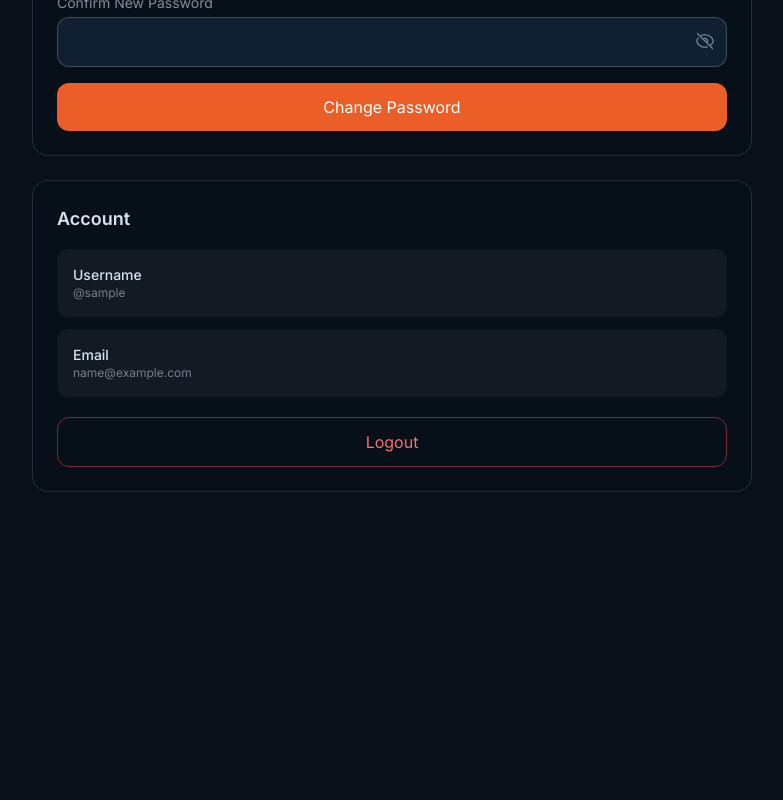
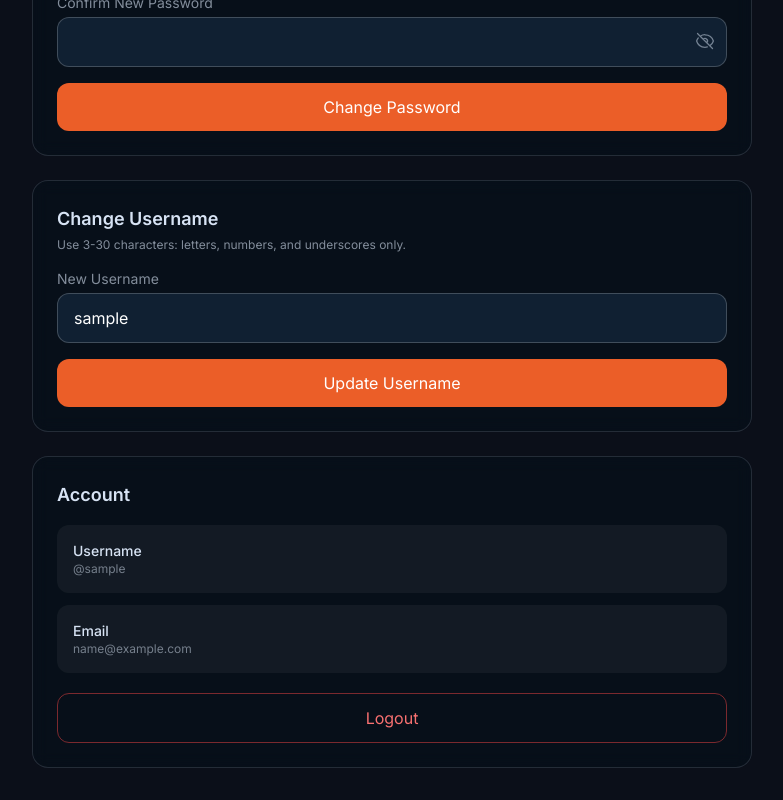
Before and after one commit to adharsh277/fliktox, a Next.js app in the folder frontend/: page /settings in a window 1280 px wide. Shown: the part 945-1745 px from the top of the page, without its empty margins (248-1031 px from the left). Before the commit the page ends 1469 px from the top, so only its background shows below. Built offline with nearby package versions, Linux system fonts and the light colour scheme; no server answers; sample sign-in values are in the browser's storage.

Commit message:
added   frontend/src/components/NavBar.js

```diff
--- a/frontend/src/app/settings/page.js
+++ b/frontend/src/app/settings/page.js
@@ -21,6 +21,8 @@ function EyeIcon({ open }) {
 export default function SettingsPage() {
   const router = useRouter();
   const [user, setUser] = useState(null);
+  const [username, setUsername] = useState("");
+  const [usernameMsg, setUsernameMsg] = useState("");
   const [bio, setBio] = useState("");
   const [profilePhoto, setProfilePhoto] = useState("");
   const [favoriteGenres, setFavoriteGenres] = useState("");
@@ -41,6 +43,7 @@ export default function SettingsPage() {
       return;
     }
     setUser(current);
+    setUsername(current.username || "");
     api.publicProfile(current.username).then((data) => {
       setBio(data.user.bio || "");
       setProfilePhoto(data.user.profilePhoto || "");
@@ -79,6 +82,27 @@ export default function SettingsPage() {
       setConfirmPassword("");
     } catch (err) {
       setPwMsg(err.message);
+    }
+  }
+
+  async function changeUsername(e) {
+    e.preventDefault();
+    setUsernameMsg("");
+
+    const nextUsername = String(username || "").trim();
+    if (!nextUsername) {
+      setUsernameMsg("Username is required");
+      return;
+    }
+
+    try {
+      const data = await api.changeUsername({ username: nextUsername });
+      setSession(data.token, data.user);
+      setUser(data.user);
+      setUsername(data.user.username || nextUsername);
+      setUsernameMsg("Username updated successfully!");
+    } catch (err) {
+      setUsernameMsg(err.message || "Failed to update username");
     }
   }
 
@@ -156,6 +180,25 @@ export default function SettingsPage() {
           </div>
         </form>
 
+        {/* Change Username */}
+        <form onSubmit={changeUsername} className="card-surface mt-6 rounded-2xl p-6">
+          <h2 className="text-lg font-semibold text-mist">Change Username</h2>
+          <p className="mt-1 text-xs text-mist/60">Use 3-30 characters: letters, numbers, and underscores only.</p>
+          <div className="mt-4 grid gap-4">
+            <div>
+              <label className="mb-1 block text-sm text-mist/60">New Username</label>
+              <input
+                required
+                value={username}
+                onChange={(e) => setUsername(e.target.value)}
+                className="w-full rounded-xl border border-white/20 bg-[#102032] px-4 py-3 outline-none focus:border-ember"
+              />
+            </div>
+            <button type="submit" className="w-full rounded-xl bg-ember px-4 py-3 text-white">Update Username</button>
+            {usernameMsg && <p className="text-sm text-gold">{usernameMsg}</p>}
+          </div>
+        </form>
+
         {/* Account Actions */}
         <div className="card-surface mt-6 rounded-2xl p-6">
           <h2 className="text-lg font-semibold text-mist">Account</h2>
```
Also changed, not shown: frontend/src/lib/api.js.
